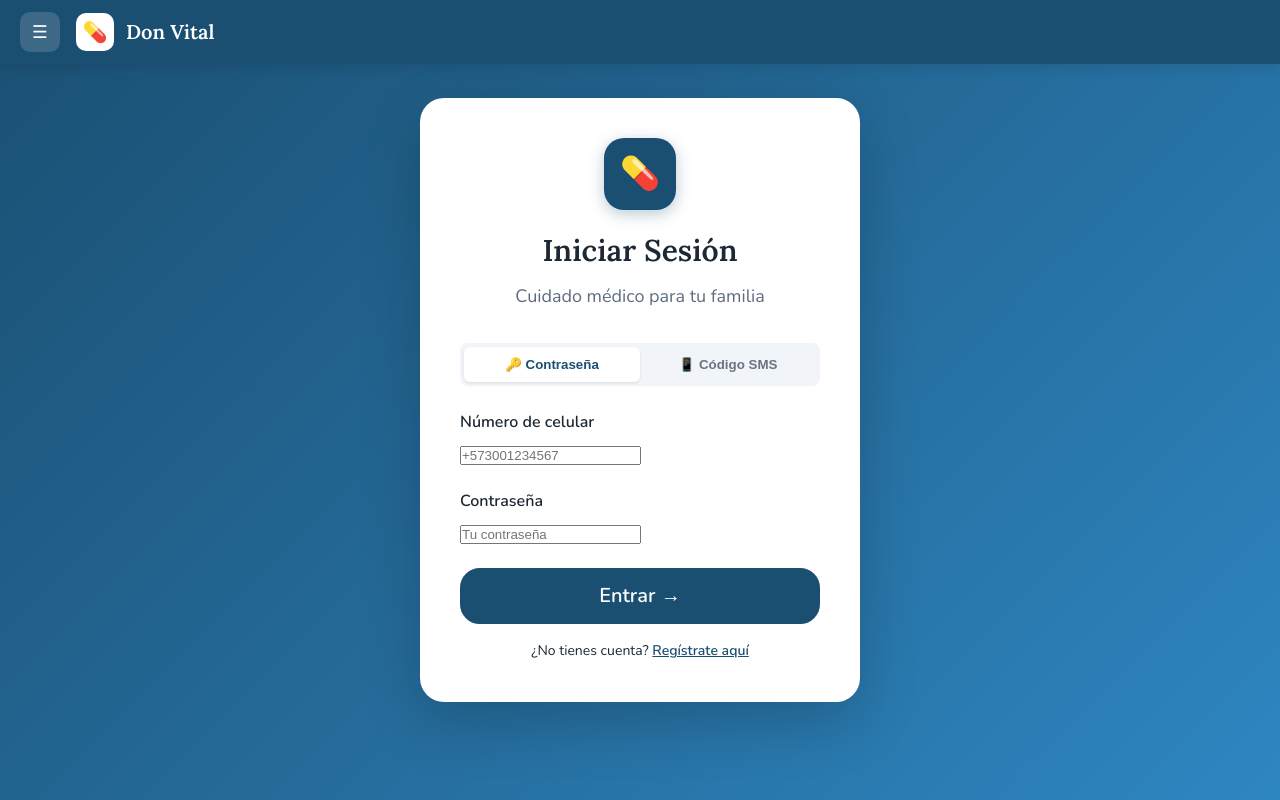
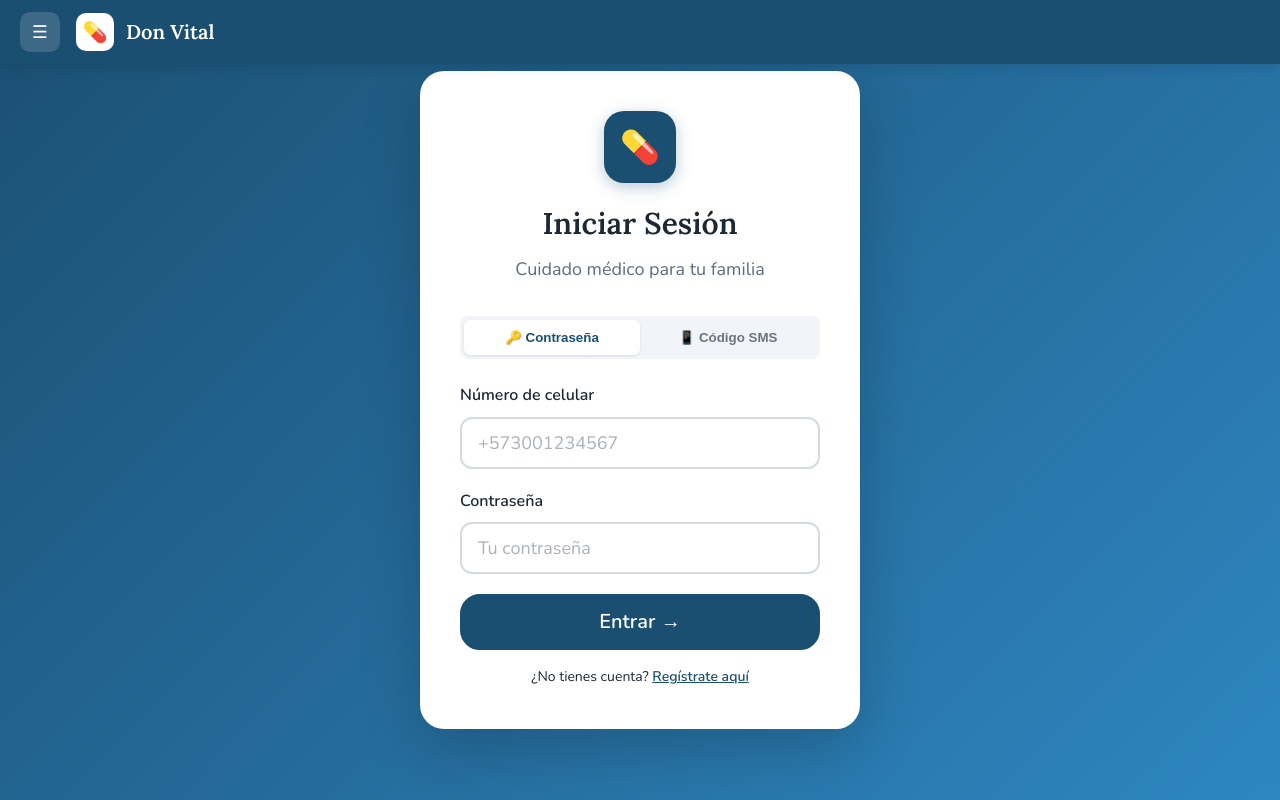
Before and after one commit to OsvaldoAguilar2024/donvital, a Django app: page / in a window 1280 px wide. Run offline with Django 5.2, Linux system fonts and the light colour scheme; parts of the project's set-up code (start-up, migrations or seed data) failed here and were passed over.

Commit message:
Fix clase form-input CSS

```diff
--- a/templates/usuarios/login.html
+++ b/templates/usuarios/login.html
@@ -35,12 +35,12 @@
         <div class="form-group">
           <label class="form-label">Número de celular</label>
           <input type="tel" name="telefono" value="{{ telefono|default:'' }}"
-            placeholder="+573001234567" class="form-control" required>
+            placeholder="+573001234567" class="form-input" required>
         </div>
         <div class="form-group">
           <label class="form-label">Contraseña</label>
           <input type="password" name="password"
-            placeholder="Tu contraseña" class="form-control" required>
+            placeholder="Tu contraseña" class="form-input" required>
         </div>
         <button type="submit" class="btn btn-primary btn-block btn-lg">
           Entrar →
@@ -56,7 +56,7 @@
         <div class="form-group">
           <label class="form-label">Número de celular</label>
           <input type="tel" name="telefono"
-            placeholder="+573001234567" class="form-control" required>
+            placeholder="+573001234567" class="form-input" required>
           <p style="font-size:0.8rem;color:#6b7280;margin-top:4px;">Te enviaremos un código por SMS</p>
         </div>
         <button type="submit" class="btn btn-primary btn-block btn-lg">
```
Also changed, not shown: apps/usuarios/forms.py (+5 -5 lines).
